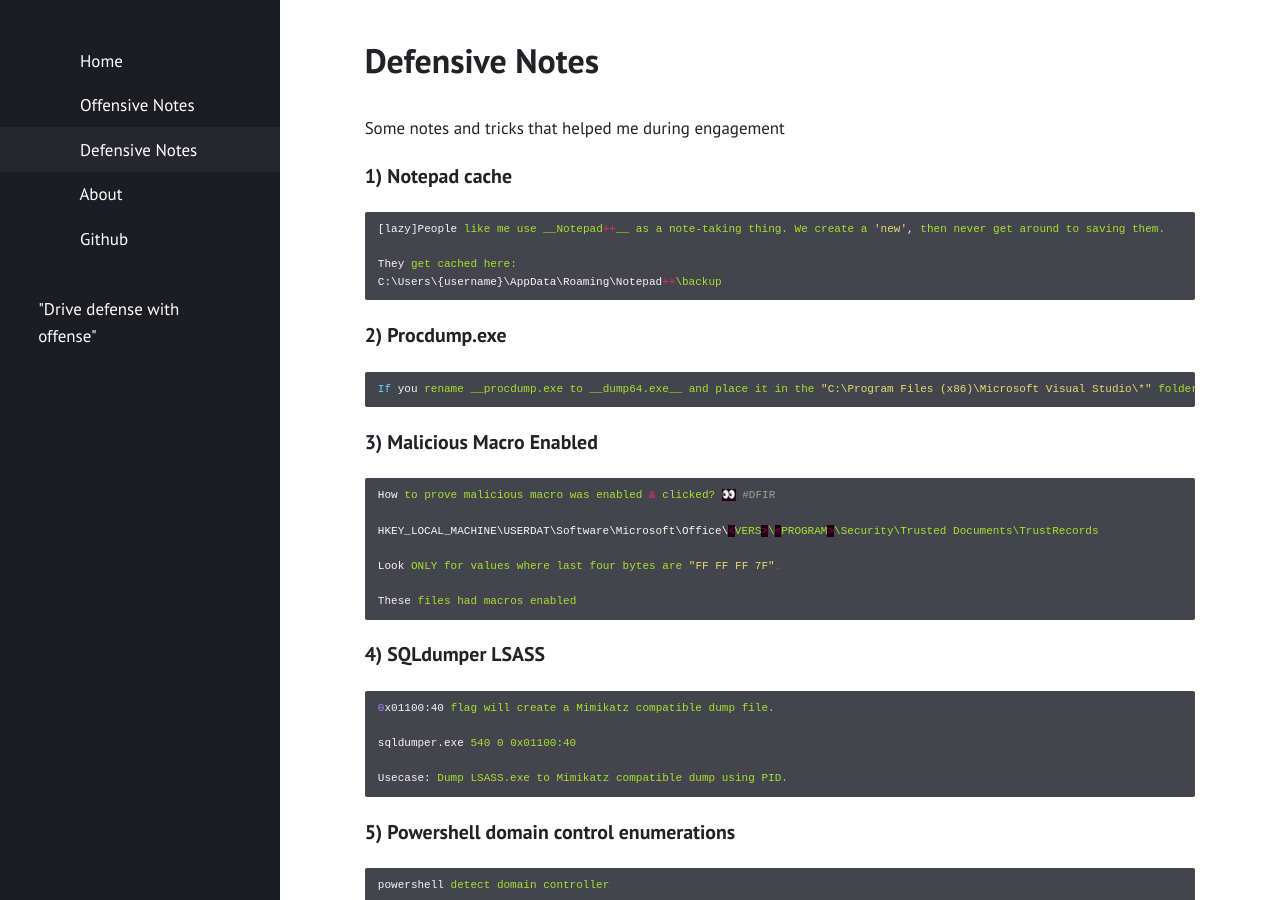
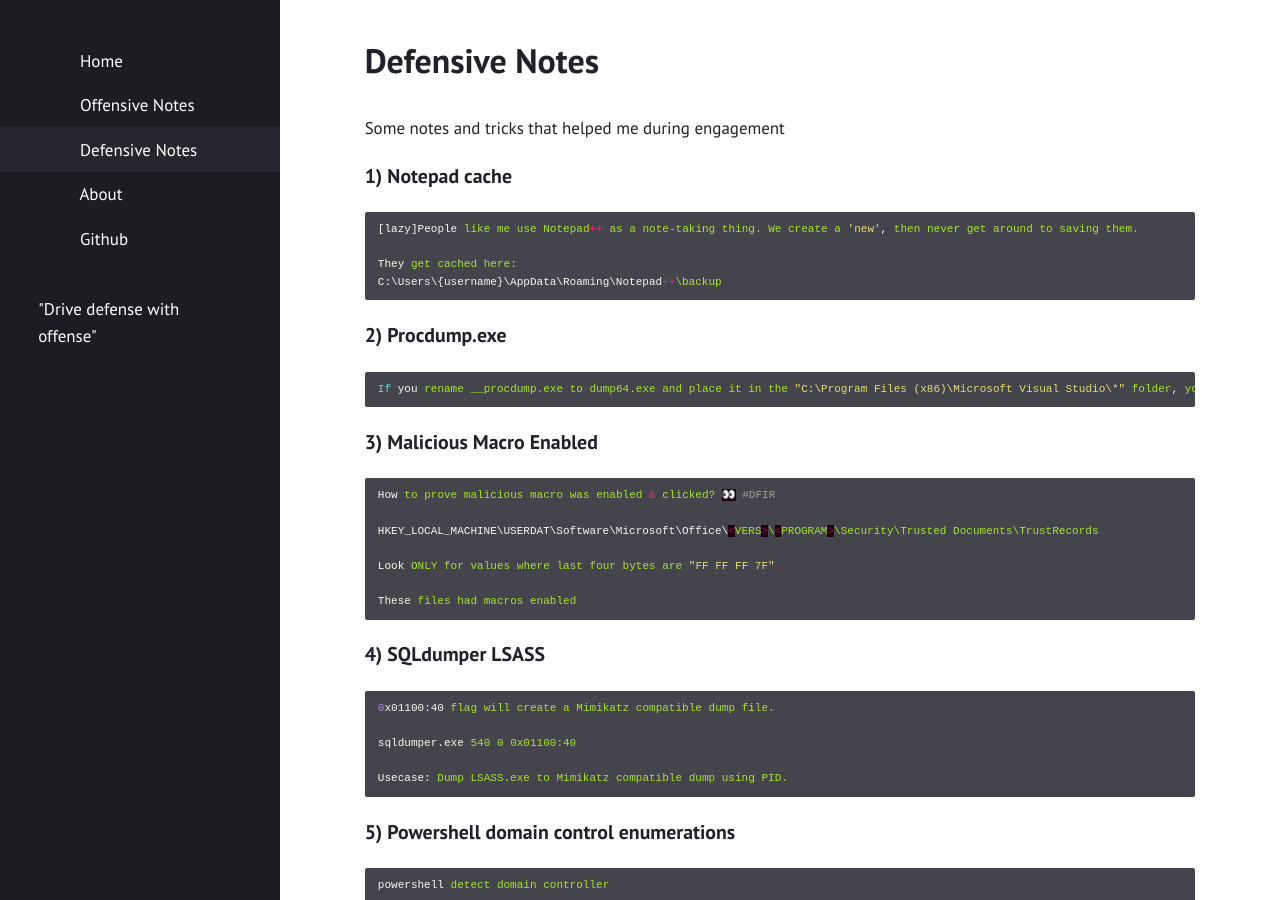
Before and after one commit to Fil88/Fil88.github.io, a Jekyll site: the page built from defensive-notes.md, in a window 1280 px wide and 900 px high. Built offline with Jekyll 4.4.1, drawn with Linux system fonts in a browser that asks for light colours.

Commit message:
Update defensive-notes.md

````diff
--- a/defensive-notes.md
+++ b/defensive-notes.md
@@ -9,7 +9,7 @@ Some notes and tricks that helped me during engagement
 ### 1) Notepad cache
 
 ```powershell
-[lazy]People like me use __Notepad++__ as a note-taking thing. We create a 'new', then never get around to saving them.
+[lazy]People like me use Notepad++ as a note-taking thing. We create a 'new', then never get around to saving them.
 
 They get cached here:
 C:\Users\{username}\AppData\Roaming\Notepad++\backup
@@ -18,7 +18,7 @@ C:\Users\{username}\AppData\Roaming\Notepad++\backup
 ### 2) Procdump.exe
 
 ```powershell
-If you rename __procdump.exe to __dump64.exe__ and place it in the "C:\Program Files (x86)\Microsoft Visual Studio\*" folder, you can bypass Defender and dump __LSASS__.
+If you rename __procdump.exe to dump64.exe and place it in the "C:\Program Files (x86)\Microsoft Visual Studio\*" folder, you can bypass Defender and dump LSASS.
 ```
 
 ### 3) Malicious Macro Enabled
````
